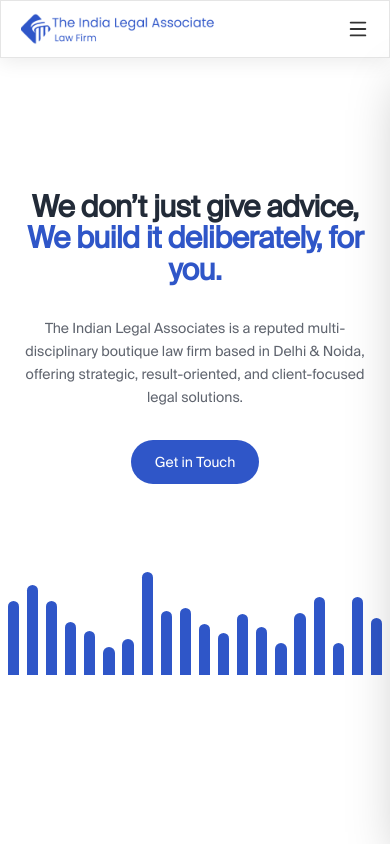
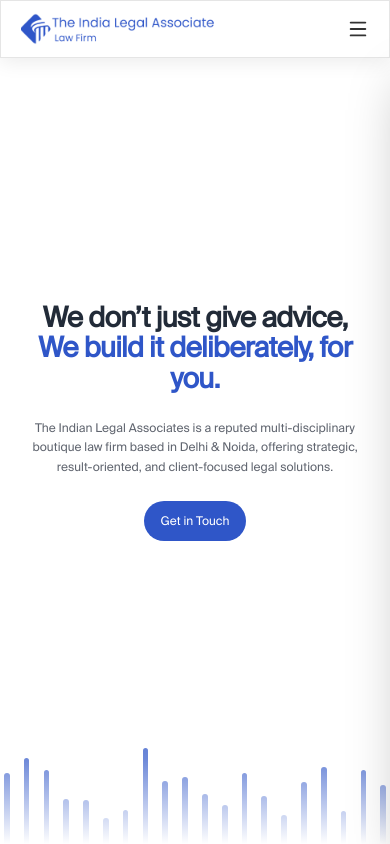
Before and after one commit to utl-shadab/javed, a Next.js app: page / in a window 390 px wide. Shown: the top 844 px of the page. Built offline with nearby package versions, Linux system fonts and the light colour scheme.

Commit message:
change UI of hero

```diff
--- a/package.json
+++ b/package.json
@@ -9,6 +9,7 @@
     "lint": "next lint"
   },
   "dependencies": {
+    "@paper-design/shaders-react": "^0.0.61",
     "autoprefixer": "^10.4.19",
     "framer-motion": "^11.0.8",
     "gsap": "^3.12.5",
--- a/src/components/Hero.tsx
+++ b/src/components/Hero.tsx
@@ -11,15 +11,15 @@ const Hero: React.FC<{ startAnimation: boolean }> = ({ startAnimation }) => {
   return (
     <section
       id="hero"
-      className="relative flex flex-col items-center justify-center h-[80vh] md:min-h-screen bg-white overflow-hidden"
+      className="relative flex flex-col items-center justify-center min-h-[100svh] bg-white overflow-hidden px-4 sm:px-6"
     >
       {/* Background trading bars */}
-      <div className="absolute bottom-0 left-0 w-full h-40 sm:h-[200px] md:h-[260px] overflow-hidden pointer-events-none">
-        <div className="absolute bottom-0 w-full h-full flex items-end justify-between px-[2vw]">
+      <div className="absolute bottom-0 left-0 w-full h-[20svh] sm:h-[25svh] overflow-hidden pointer-events-none">
+        <div className="absolute bottom-0 w-full h-full flex items-end justify-between px-[1vw] sm:px-[2vw]">
           {Array.from({ length: 20 }).map((_, i) => (
             <motion.div
               key={i}
-              className="w-[3%] sm:w-[2.5%] rounded-t-full bg-[#2F56C8]"
+              className="w-[1.5%] sm:w-[2.5%] rounded-t-full bg-[#2F56C8]"
               initial={{ height: Math.random() * 60 + 20 }}
               variants={variants}
               animate={{
@@ -41,20 +41,19 @@ const Hero: React.FC<{ startAnimation: boolean }> = ({ startAnimation }) => {
         </div>
 
         {/* Subtle gradient fade */}
-        <div className="absolute bottom-0 w-full h-full bg-linear-to-t from-white via-white/30 to-transparent"></div>
+        <div className="absolute bottom-0 w-full h-full bg-gradient-to-t from-white via-white/30 to-transparent"></div>
       </div>
 
       {/* Content wrapper */}
-      <div className="text-center p-3 sm:px-6 md:px-12 z-10">
+      <div className="text-center z-10 w-full max-w-4xl mx-auto py-8 sm:py-12">
         {/* Heading */}
         <motion.h1
           variants={variants}
           initial="hidden"
           animate={startAnimation ? "visible" : "hidden"}
           transition={{ delay: 0.3, duration: 0.9, ease: "easeOut" }}
-          className="font-extrabold text-[#222B38]  leading-[1.05] tracking-tight
-                     text-[30px] sm:text-[36px] md:text-[60px] lg:text-[80px]"
-
+          className="font-extrabold text-[#222B38] leading-[1.1] sm:leading-[1.05] tracking-tight
+                     text-[1.75rem] sm:text-[2rem] md:text-[3rem] lg:text-[4rem] xl:text-[5rem]"
         >
           We don’t just give advice,{" "}
           <motion.span
@@ -70,10 +69,11 @@ const Hero: React.FC<{ startAnimation: boolean }> = ({ startAnimation }) => {
 
         {/* Description */}
         <motion.p
-          initial={{ opacity: 0, y: 10 }}
+          variants={variants}
+          initial="hidden"
           animate={startAnimation ? "visible" : "hidden"}
           transition={{ delay: 1.3, duration: 0.8, ease: "easeOut" }}
-          className="mt-8 max-w-2xl mx-auto text-center text-[#60656F] text-sm sm:text-lg  leading-relaxed"
+          className="mt-6 sm:mt-8 max-w-2xl mx-auto text-center text-[#60656F] text-xs sm:text-sm md:text-base leading-relaxed px-2"
         >
           The Indian Legal Associates is a reputed multi-disciplinary boutique law firm based in Delhi & Noida, offering strategic, result-oriented, and client-focused legal solutions.
         </motion.p>
@@ -85,7 +85,7 @@ const Hero: React.FC<{ startAnimation: boolean }> = ({ startAnimation }) => {
             }}
             whileTap={{ scale: 0.95 }}
             transition={{ type: "spring", stiffness: 300, damping: 15 }}
-            className="mt-8 px-6 py-3 bg-tila-primary text-white rounded-full text-sm sm:text-base font-medium hover:bg-tila-primary/80 transition"
+            className="mt-6 sm:mt-8 px-4 sm:px-6 py-3 bg-tila-primary text-white rounded-full text-xs sm:text-sm md:text-base font-medium hover:bg-tila-primary/80 transition"
           >
             Get in Touch
           </motion.button>
```
Also changed, not shown: 1 other file (tests, documents, lock files or other folders).
